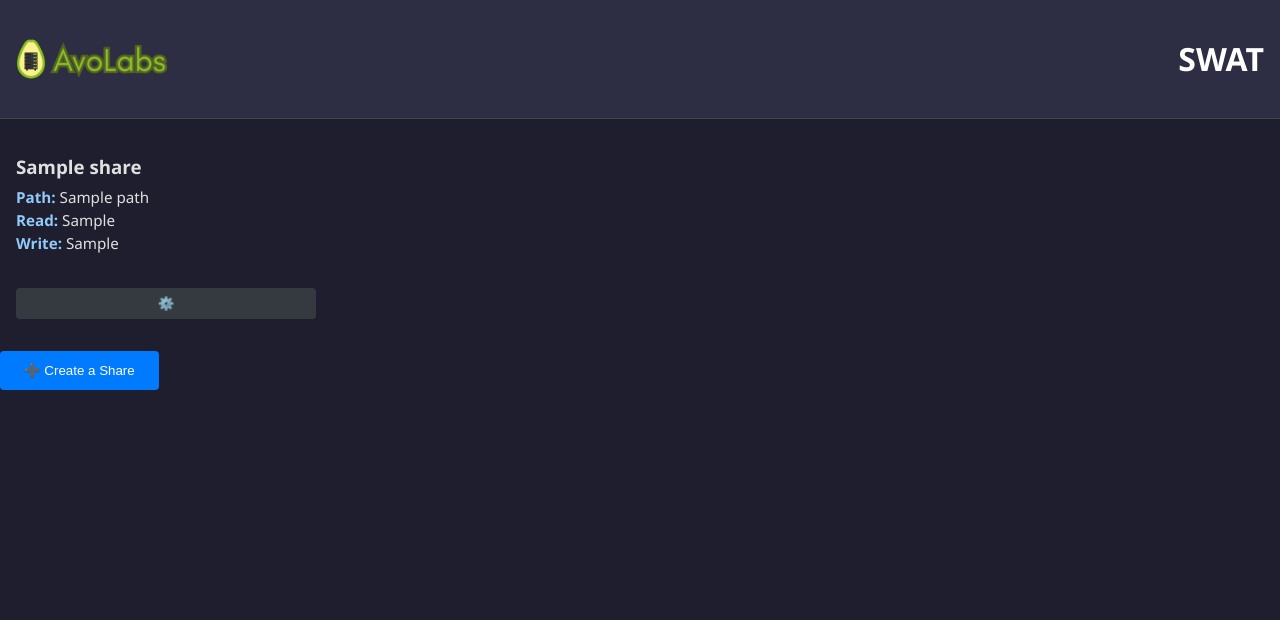
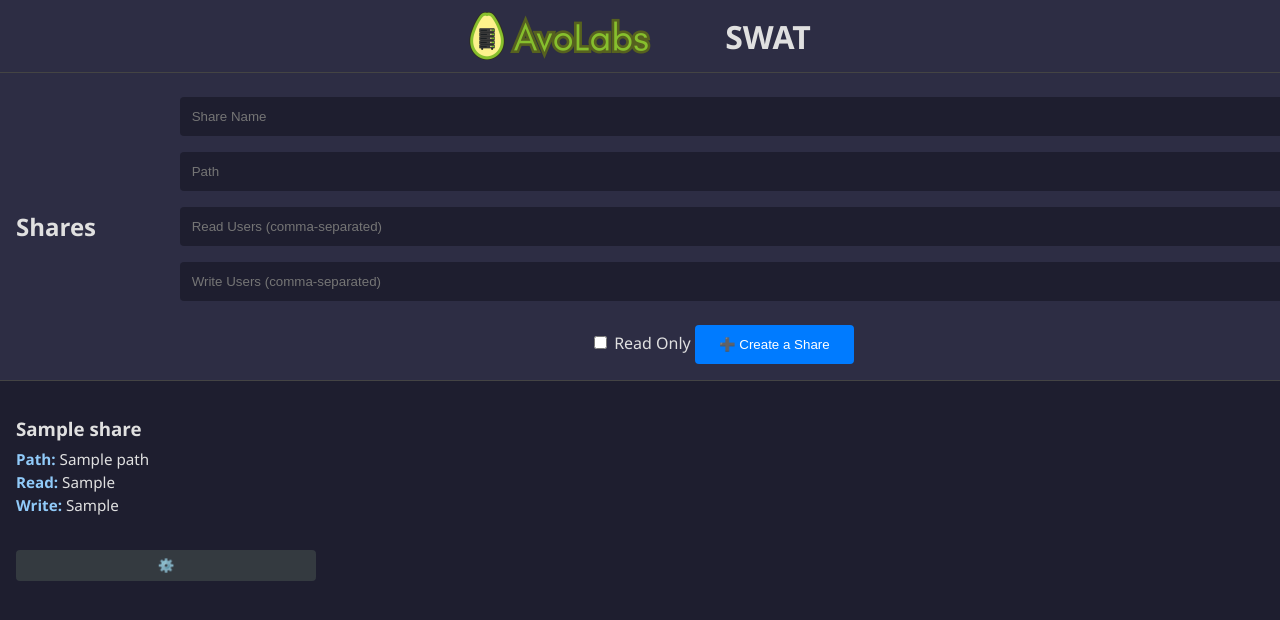
Before and after one commit to vznomics/swat, a FastAPI app: template app/templates/dashboard.html in a window 1280 px wide. Shown: the top 620 px of the page. Run offline with FastAPI, Linux system fonts and the light colour scheme; the template is opened without the code that fills it: most values are stand-ins (such as "Sample title", 1, 10 or a date in 2020).

Commit message:
Update dashboard.html

```diff
--- a/app/templates/dashboard.html
+++ b/app/templates/dashboard.html
@@ -1,32 +1,20 @@
-<!DOCTYPE html>
-<html lang="en">
-<head>
-    <meta charset="UTF-8">
-    <title>Dashboard - SWAT</title>
-    <link rel="stylesheet" href="/static/css/styles.css">
-    <script>
-        function toggleDropdown(id) {
-            document.querySelectorAll('.dropdown-content').forEach((el, i) => {
-                if (i === id) {
-                    el.style.display = el.style.display === 'block' ? 'none' : 'block';
-                } else {
-                    el.style.display = 'none';
-                }
-            });
-        }
 
-        function confirmDelete(formId) {
-            if (confirm("Are you sure? This won’t delete folders/files, but the share will be removed.")) {
-                document.getElementById(formId).submit();
-            }
-        }
-    </script>
-</head>
-<body>
-    <header class="dashboard-header">
-        <img src="/static/images/banner.png" alt="Banner" class="banner">
-        <h1 class="swat-title">SWAT</h1>
-    </header>
+{% extends "base.html" %}
+
+{% block title %}Dashboard{% endblock %}
+
+{% block content %}
+<div class="dashboard-header">
+  <h2>Shares</h2>
+  <form action="/add" method="post" class="create-share">
+    <input type="text" name="name" placeholder="Share Name" required />
+    <input type="text" name="path" placeholder="Path" required />
+    <input type="text" name="read_users" placeholder="Read Users (comma-separated)" />
+    <input type="text" name="write_users" placeholder="Write Users (comma-separated)" />
+    <label><input type="checkbox" name="readonly" /> Read Only</label>
+    <button type="submit" class="create-btn">➕ Create a Share</button>
+  </form>
+</div>
 
 <div class="shares-container">
   {% for share in shares %}
@@ -38,43 +26,38 @@
       <p><strong>Write:</strong> {{ share.write_users | join(", ") }}</p>
     </div>
 
-            <button class="dropdown-btn" onclick="toggleDropdown({{ loop.index0 }})">⚙️</button>
+    <button class="dropdown-btn">⚙️</button>
 
     <div class="dropdown-content">
-                <form method="post" action="/edit-name">
+      <form action="/edit-name" method="post">
         <label>Share Name:</label>
-                    <input type="text" name="name" value="{{ share.name }}">
+        <input name="name" type="text" value="{{ share.name }}" />
       </form>
 
-                <form method="post" action="/edit-path">
+      <form action="/edit-path" method="post">
         <label>Path:</label>
-                    <input type="text" name="path" value="{{ share.path }}">
+        <input name="path" type="text" value="{{ share.path }}" />
       </form>
 
-                <form method="post" action="/edit-users">
+      <form action="/edit-users" method="post">
         <label>Read Users:</label>
-                    <input type="text" name="read_users" value="{{ share.read_users | join(',') }}">
+        <input name="read_users" type="text" value="{{ share.read_users | join(',') }}" />
         <label>Write Users:</label>
-                    <input type="text" name="write_users" value="{{ share.write_users | join(',') }}">
+        <input name="write_users" type="text" value="{{ share.write_users | join(',') }}" />
       </form>
 
       <div class="connect-paths">
-                    <p><img src="/static/images/windows.png" class="os-icon"> <code>\\(your-ip)\{{ share.name }}</code></p>
-                    <p><img src="/static/images/macos.png" class="os-icon"> <code>smb://(your-ip)/{{ share.name }}</code></p>
-                    <p><img src="/static/images/linux.png" class="os-icon"> <code>smb://(your-ip)/{{ share.name }}</code></p>
+        <p><img class="os-icon" src="/static/images/windows.png" /> <code>\\your-ip\{{ share.name }}</code></p>
+        <p><img class="os-icon" src="/static/images/apple.png" /> <code>smb://your-ip/{{ share.name }}</code></p>
+        <p><img class="os-icon" src="/static/images/linux.png" /> <code>smb://your-ip/{{ share.name }}</code></p>
       </div>
 
-                <form id="delete-form-{{ loop.index }}" method="post" action="/remove">
-                    <input type="hidden" name="name" value="{{ share.name }}">
-                    <button type="button" class="delete-btn" onclick="confirmDelete('delete-form-{{ loop.index }}')">🗑️ Delete Share</button>
+      <form action="/remove" id="delete-form-{{ loop.index }}" method="post">
+        <input name="name" type="hidden" value="{{ share.name }}" />
+        <button class="delete-btn" type="button" onclick="confirmDelete('delete-form-{{ loop.index }}')">🗑️ Delete Share</button>
       </form>
     </div>
   </div>
   {% endfor %}
 </div>
-
-    <div class="create-share">
-        <a href="/create"><button class="create-btn">➕ Create a Share</button></a>
-    </div>
-</body>
-</html>
+{% endblock %}
```
Lines whose indentation alone changed are shown as unchanged.
